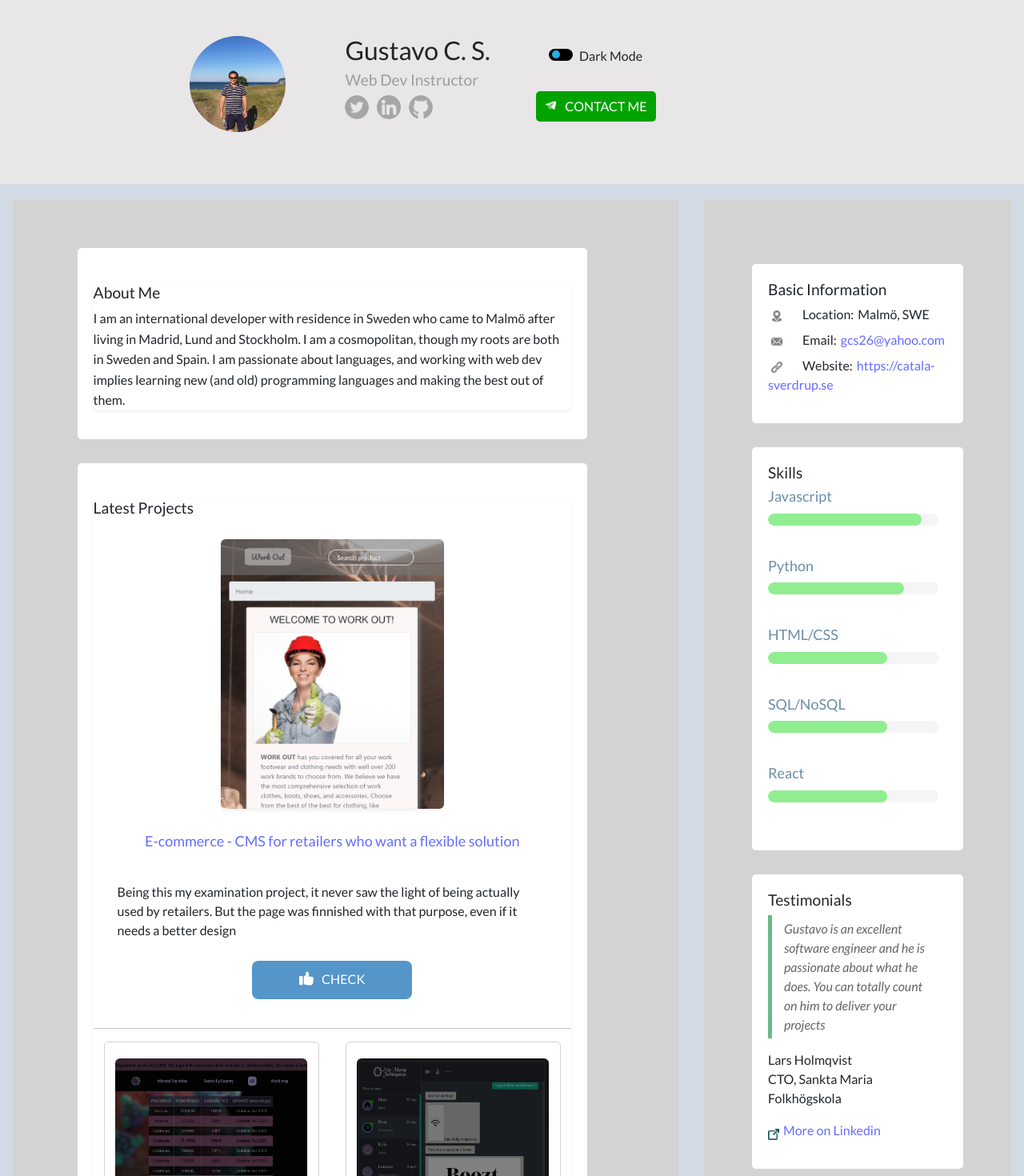
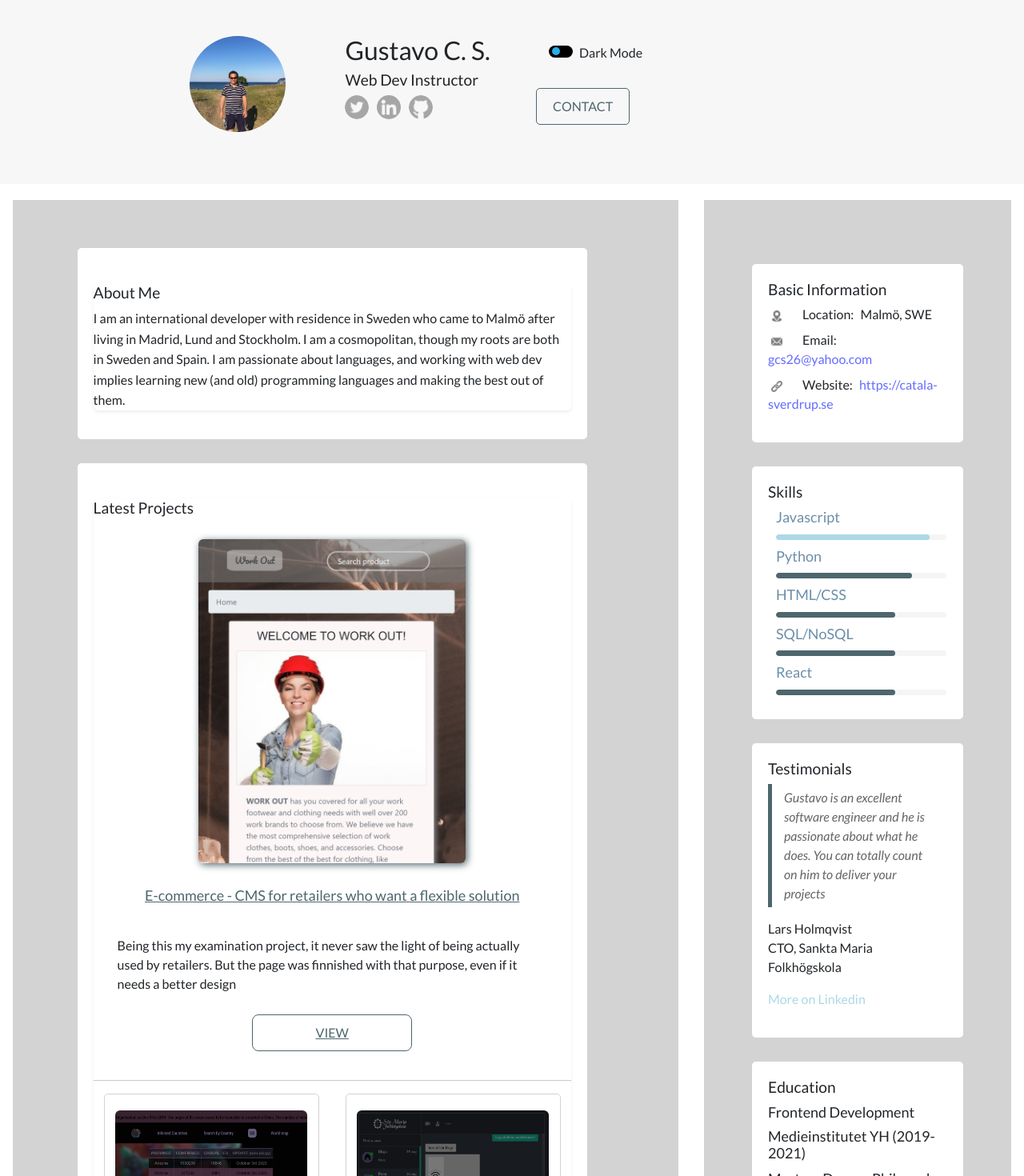
Before and after one commit to Gustaf26/portfolio-2024, a React (Vite) app: page / in a window 1280 px wide. Shown: the part 20-1490 px from the top of the page at 80% size. Built offline with nearby package versions, Linux system fonts and the light colour scheme; some icons are missing.

Commit message:
Some style s changing of theme

```diff
--- a/src/App.jsx
+++ b/src/App.jsx
@@ -93,11 +93,11 @@ const App = () => {
           newIndexes.splice(draggableFinalIndex, 0, ind)
         }
         else if (ind + 5 === secondActiveId && event.active.data.current.supports === 'type4') {
-          alert(secondActiveId + ' ' + ind)
+
 
           newIndexes.splice(i, 1)
           draggableFinalIndex = diff > 900 ? i : diff > 600 ? i - 1 : diff > 500 ? i - 2 : diff > 400 ? i - 3 : i - 4
-          alert(draggableFinalIndex + ' ' + ind)
+
           newIndexes.splice(draggableFinalIndex, 0, ind)
         }
       })
@@ -106,7 +106,7 @@ const App = () => {
         setIndexes(newIndexes)
       }
       else {
-        alert(newIndexes)
+
         setSecondIndexes(newIndexes)
       }
     }
--- a/src/Header.tsx
+++ b/src/Header.tsx
@@ -35,9 +35,8 @@ function Header() {
                         <span>Dark Mode</span>
                     </div>
                 </div>
-                <a href="mailto: gcs26@yahoo.com" target=""><img src={plane} />
-                    CONTACT
-                    ME</a>
+                <a href="mailto: gcs26@yahoo.com" target="">
+                    CONTACT</a>
             </div>
         </div>
     </header>)
--- a/src/assets/style.css
+++ b/src/assets/style.css
@@ -7,10 +7,11 @@ body {
     box-sizing: border-box;
     min-width: 100vw;
     display: block !important;
+    background-color: white;
 }
 
 #root {
-    --lightgrey: rgb(158, 157, 157);
+    /* --lightgrey: rgb(158, 157, 157); */
     width: 100%;
 
     & h1 {
@@ -42,7 +43,7 @@ img.external-link {
 /* HEADER */
 
 header {
-    background-color: rgb(232, 230, 230);
+    background-color: rgb(247, 247, 247);
     display: flex;
     align-items: center;
     justify-content: center;
@@ -110,7 +111,7 @@ header ul img {
 }
 
 header #contact {
-    width: 50%;
+    width: 100px;
     height: 50px;
     margin: 0 auto;
     display: flex;
@@ -121,20 +122,22 @@ header #contact {
 }
 
 header #contact a {
-    width: 150px;
-    min-height: 38px;
+    width: fit-content;
+    height: fit-content;
     text-decoration: none !important;
-    color: white;
-    background-color: rgb(1, 163, 1);
+    color: rgb(78, 102, 109);
+    border: 1px solid rgb(78, 102, 109);
+    background-color: rgba(68, 74, 68, 0);
     margin-top: 30px;
-    padding: 0 10px;
+    padding: 10px 20px;
     border-radius: 5px;
     font-weight: 600;
     text-align: center;
     cursor: pointer;
 
     &:hover {
-        background-color: rgb(3, 128, 3);
+        background-color: rgb(78, 102, 109);
+        color: white;
     }
 }
 
@@ -228,7 +231,7 @@ input:checked+.slider:before {
 /* LAYOUT */
 
 .main-container {
-    background-color: rgb(211, 220, 228);
+    background-color: white;
     padding-top: 20px;
     padding-bottom: 20px;
     max-width: 100vw;
@@ -258,7 +261,7 @@ input:checked+.slider:before {
                 background-color: rgb(243, 243, 243);
                 animation: 3s blinking infinite;
                 font-weight: bolder;
-                color: green;
+                color: rgb(78, 102, 109);
             }
         }
 
@@ -307,25 +310,27 @@ input:checked+.slider:before {
         display: inline-block;
         width: 100%;
         text-align: center;
+        color: rgb(78, 102, 109);
+        text-decoration: underline;
 
         & img {
-            max-width: 50%;
+            width: 60%;
             height: auto;
             margin: 0 auto;
             text-align: center;
+            box-shadow: 2px 2px 10px rgb(78, 102, 109) !important;
         }
     }
 
     & section .item.featured a.btn {
         margin: 20px auto;
+        border: 1px solid rgb(78, 102, 109);
+        background-color: white;
+        color: rgb(78, 102, 109);
 
-        & img {
-            filter: invert(100%);
-            display: inline-block;
-            width: 18px;
-            margin-right: 10px;
-            height: auto;
-
+        &:hover {
+            background-color: rgb(78, 102, 109);
+            color: white;
         }
     }
 
@@ -404,10 +409,12 @@ input:checked+.slider:before {
         & a.more-link {
             width: 100%;
             text-align: center;
+            color: rgb(78, 102, 109) !important;
 
             & img {
                 width: 12px;
                 height: 12px;
+                display: none;
             }
         }
     }
@@ -457,6 +464,28 @@ input:checked+.slider:before {
 
     100% {
         opacity: 0;
+    }
+}
+
+.first-sections .secondary a {
+    text-align: center;
+    color: rgb(40, 81, 93);
+
+
+    &:hover {
+        color: lightblue;
+    }
+}
+
+a.more-link {
+    width: 100%;
+    text-align: center;
+    color: lightblue;
+
+    & img {
+        width: 12px;
+        height: 12px;
+        display: none;
     }
 }
 
@@ -551,17 +580,17 @@ section {
         & h3 {
             width: fit-content;
             color: rgb(107, 142, 169);
-            ;
+            margin: 10px;
             font-size: medium;
         }
 
 
         & .progress {
-            height: 15px;
+            /* height: 15px; */
             width: 95%;
             margin: 0 auto;
             position: relative;
-            margin: 10px 0 40px 0;
+            margin: 10px 10px;
             background: whitesmoke;
             border-radius: 25px;
             padding: 0;
@@ -600,7 +629,7 @@ section {
     & .testimonials .item .quote {
         color: #666;
         font-size: 16px;
-        border-left: 5px solid #69ba87;
+        border-left: 5px solid rgb(78, 102, 109);
         padding: 5px 15px;
         margin-bottom: 15px;
 
@@ -610,8 +639,22 @@ section {
         }
     }
 
-    & .education .item .university {
-        font-size: 1em;
+    /* & .education .item .university {
+        font-size: 8px !important;
+        color: var(--lightgrey)
+    } */
+}
+
+
+& .education .item {
+
+    & h2,
+    h3 {
+        margin-top: 10px;
+    }
+
+    & .university {
+        font-size: 18px !important;
         color: var(--lightgrey)
     }
 }
--- a/src/components/BasicInfo.jsx
+++ b/src/components/BasicInfo.jsx
@@ -18,11 +18,11 @@ function BasicInfo() {
         transform: CSS.Translate.toString(transform),
     };
 
-    const basicInfo = [<li key={0}><img style={{ width: '14px', height: '14px', marginRight: '20px' }} src={locationimg} /><span className="sr-only">Location:</span>
+    const basicInfo = [<li key={0}><img style={{ width: '14px', height: '14px', marginRight: '20px' }} src={locationimg} /><span className="sr-only">Location: </span>
         Malmö, SWE</li>,
-    <li key={1}><img style={{ width: '14px', height: '14px', marginRight: '20px' }} src={emailImg} /><span className="sr-only">Email:</span><a
+    <li key={1}><img style={{ width: '14px', height: '14px', marginRight: '20px' }} src={emailImg} /><span className="sr-only">Email: </span><a
         href="#">gcs26@yahoo.com</a></li>,
-    <li key={2}><img style={{ width: '14px', height: '14px', marginRight: '20px' }} src={linkimg} /><span className="sr-only">Website:</span><a
+    <li key={2}><img style={{ width: '14px', height: '14px', marginRight: '20px' }} src={linkimg} /><span className="sr-only">Website: </span><a
         href="#">https://catala-sverdrup.se</a></li>]
 
     return (<aside style={style} {...listeners} {...attributes} className="pers-info aside section">
--- a/src/components/Latest.jsx
+++ b/src/components/Latest.jsx
@@ -68,8 +68,8 @@ function Latest() {
                     <p>Being this my examination project, it never saw the light of being actually used by retailers.
                         But the page was finnished with that purpose, even if it needs a better design</p>
                 </div>
-                <a className="btn" href="https://min-butik.catala-sverdrup.se"
-                    target=""><img src={like} />Check</a>
+                <a className="btn" href="https://e-commerce.catala-sverdrup.se"
+                    target="">VIEW</a>
             </div>
             <hr />
             <div className="secondary">
--- a/src/components/Skills.jsx
+++ b/src/components/Skills.jsx
@@ -58,8 +58,9 @@ function Skills() {
                         return (
                             <div key={skill.name} className="item">
                                 <h3 className="level-title">{skill.name}</h3>
-                                <div className="level-bar progress" style={{ zIndex: 10 }}>
-                                    <span className="progress-bar-value" ref={skillRefs[i]} style={{ backgroundColor: "lightgreen", width: skill.level + "%", borderRadius: '20px' }} id={skill.name}></span>
+                                <div className="level-bar progress" style={{ zIndex: 10, height: '7px' }}>
+                                    <span className="progress-bar-value" ref={skillRefs[i]}
+                                        style={{ backgroundColor: i === 0 ? 'lightblue' : "rgb(78, 102, 109)", width: skill.level + "%", borderRadius: '20px', height: '7px' }} id={skill.name}></span>
                                 </div>
                             </div>)
                     })}
```
